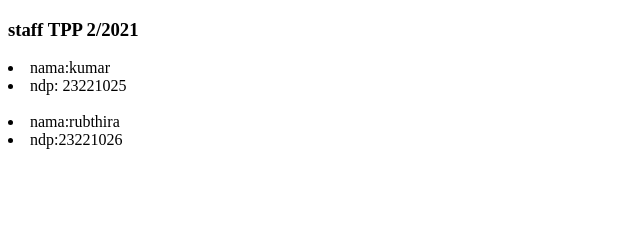
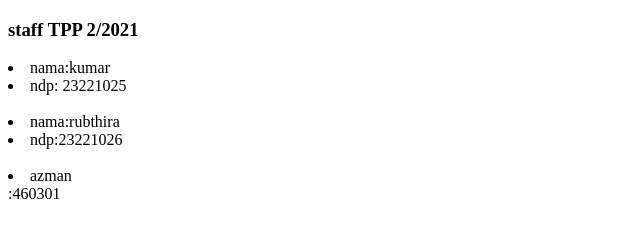
Before and after one commit to vrkamalesh/datapelajar-pelajar, a plain HTML site: page staff.html in a window 1280 px wide. Shown: the whole page, without its empty margins (0-640 px from the left). Drawn offline with Linux system fonts and the light colour scheme.

Commit message:
edit staff

```diff
--- a/staff.html
+++ b/staff.html
@@ -13,6 +13,8 @@
     <br>
     <li>nama:rubthira</li>
     <li>ndp:23221026</li>
+    <br>
+    <li>azman <br>:460301</li>
 
 </body>
 </html>
```
